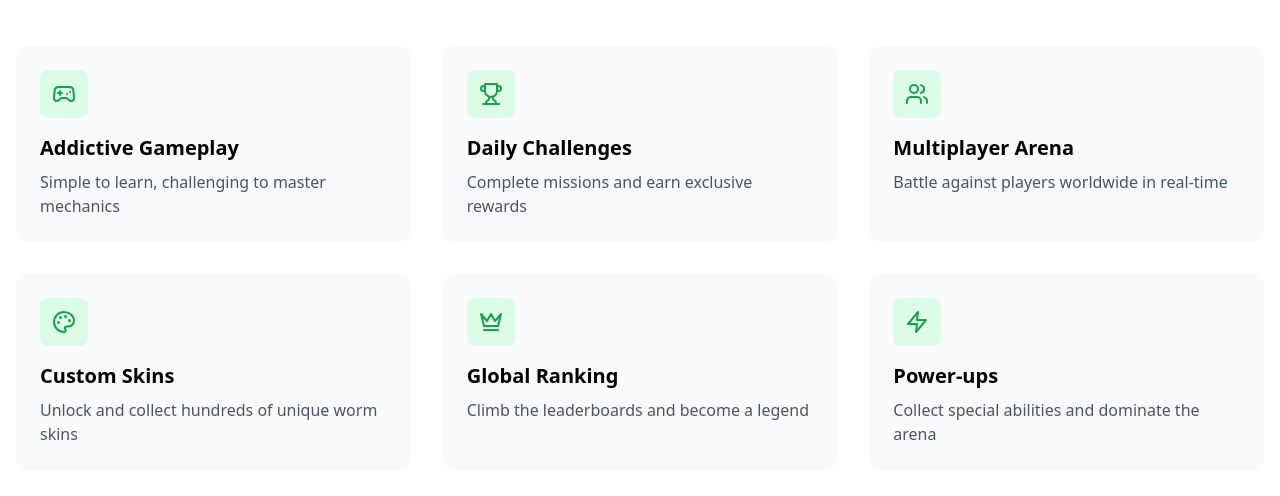
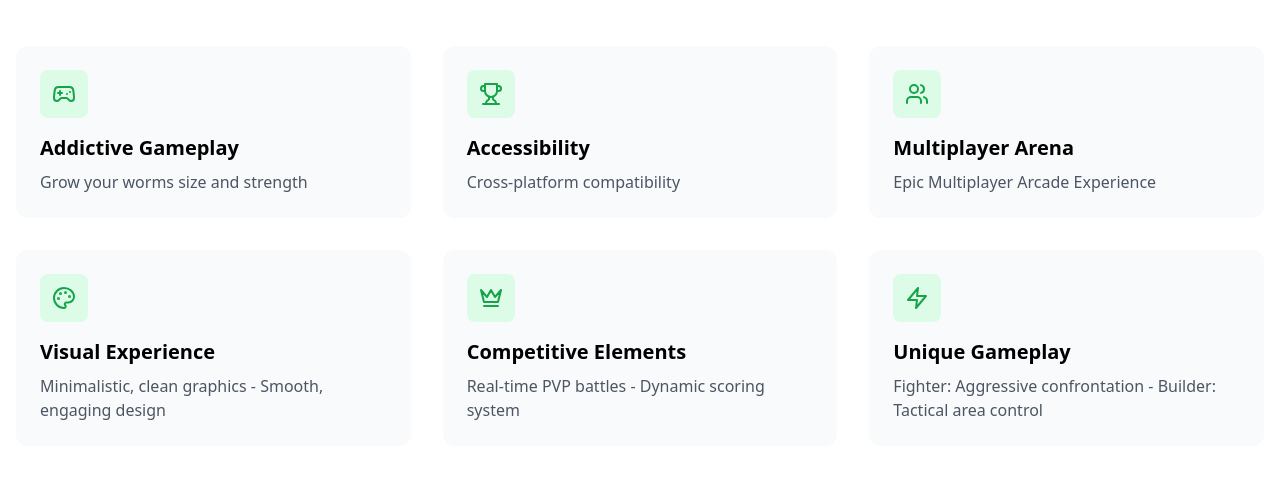
Before and after one commit to Aansawaqas/worms, a React (Vite) app: page / in a window 1280 px wide. Shown: the part 1400-1896 px from the top of the page. Built offline with nearby package versions, Linux system fonts and the light colour scheme.

Commit message:
Update Features.tsx

```diff
--- a/src/components/Features.tsx
+++ b/src/components/Features.tsx
@@ -5,32 +5,32 @@ const features = [
   {
     icon: Gamepad2,
     title: 'Addictive Gameplay',
-    description: 'Simple to learn, challenging to master mechanics',
+    description: 'Grow your worms size and strength',
   },
   {
     icon: Trophy,
-    title: 'Daily Challenges',
-    description: 'Complete missions and earn exclusive rewards',
+    title: 'Accessibility',
+    description: 'Cross-platform compatibility',
   },
   {
     icon: Users,
     title: 'Multiplayer Arena',
-    description: 'Battle against players worldwide in real-time',
+    description: 'Epic Multiplayer Arcade Experience',
   },
   {
     icon: Palette,
-    title: 'Custom Skins',
-    description: 'Unlock and collect hundreds of unique worm skins',
+    title: 'Visual Experience',
+    description: 'Minimalistic, clean graphics - Smooth, engaging design',
   },
   {
     icon: Crown,
-    title: 'Global Ranking',
-    description: 'Climb the leaderboards and become a legend',
+    title: 'Competitive Elements',
+    description: 'Real-time PVP battles - Dynamic scoring system',
   },
   {
     icon: Zap,
-    title: 'Power-ups',
-    description: 'Collect special abilities and dominate the arena',
+    title: 'Unique Gameplay',
+    description: 'Fighter: Aggressive confrontation - Builder: Tactical area control',
   },
 ];
 
```
